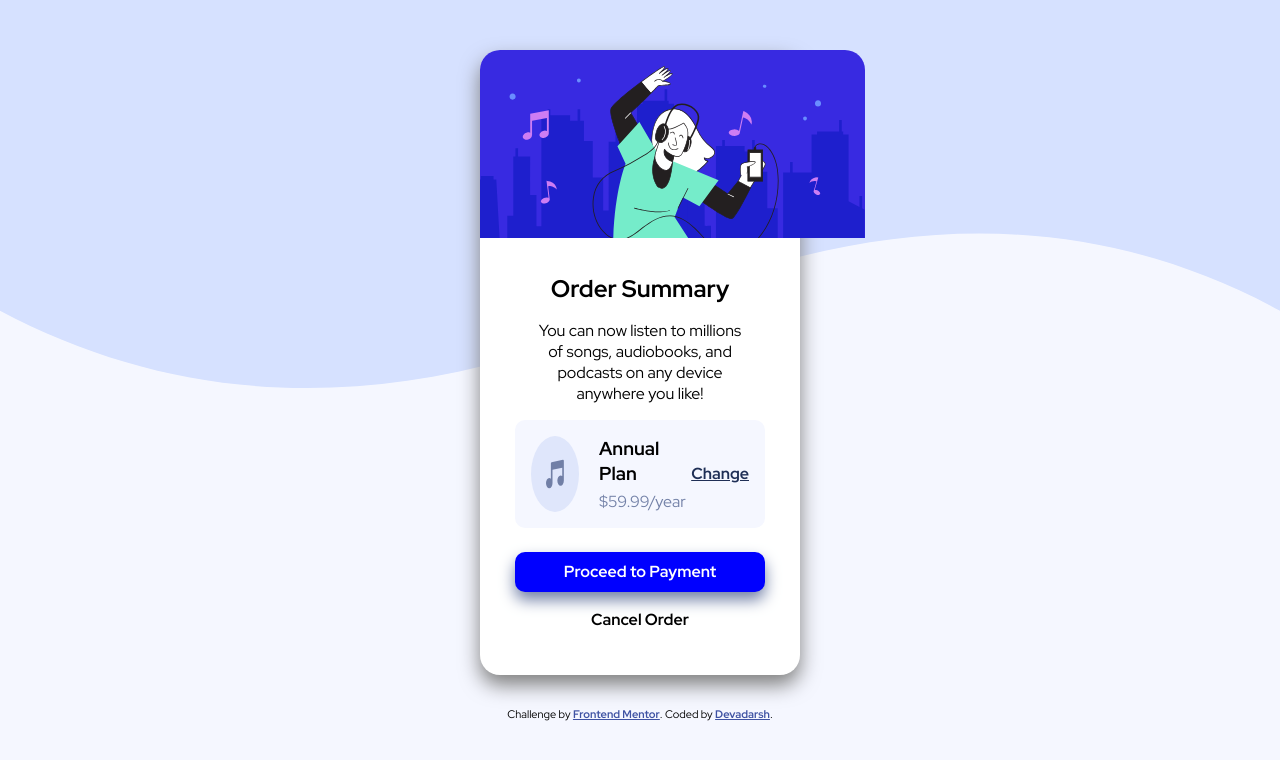
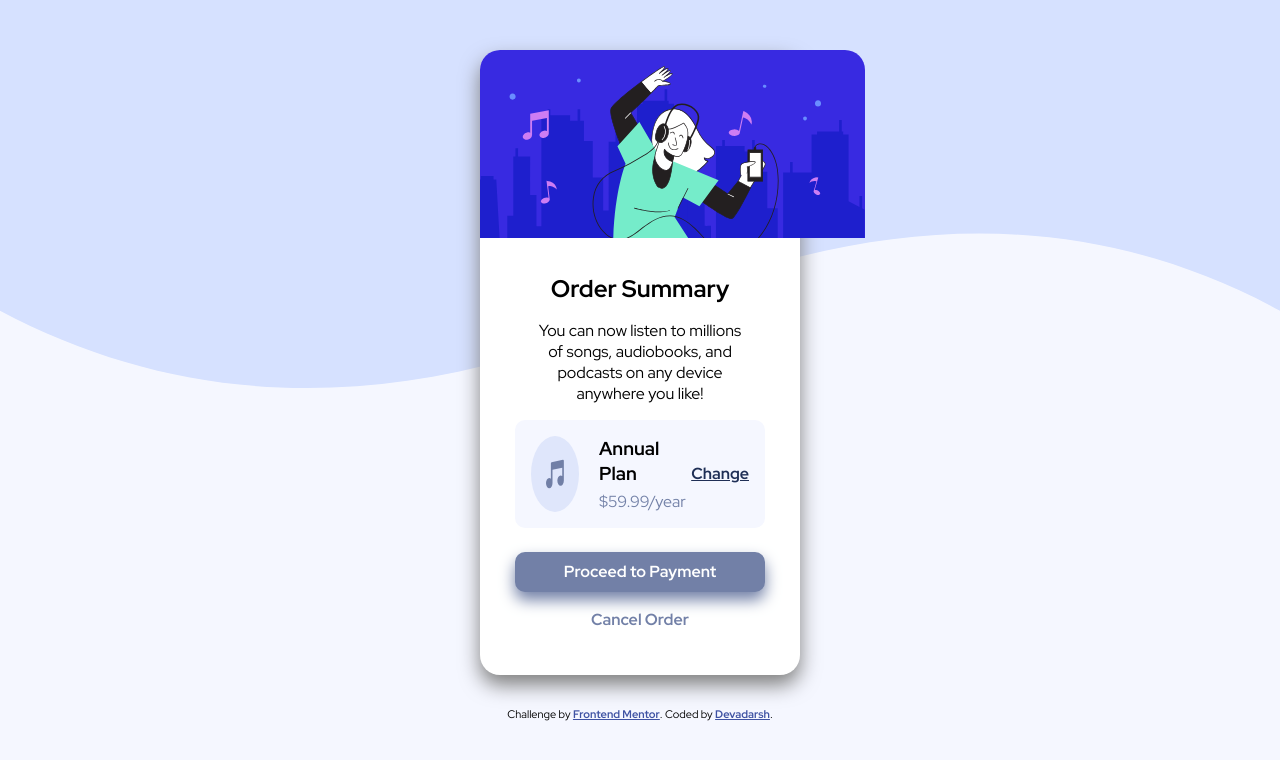
Before and after one commit to deimos19/stylingProjectsWeb, a plain HTML site: page order-card/index.html in a window 1280 px wide. In both pictures the pointer is over the button "Proceed to Payment". Drawn offline with Linux system fonts and the light colour scheme.

Commit message:
modified file

```diff
--- a/order-card/css/style.css
+++ b/order-card/css/style.css
@@ -63,7 +63,7 @@ button{
     height: 2.5rem;
     margin-top: 0.5rem;
     cursor: pointer;
-    background-color: blue;
+    background-color: hsl(245, 75%, 52%);
     color: white;
     border: none;
     border-radius: 10px;
@@ -72,11 +72,17 @@ button{
     font-size: 1rem;
     font-weight: bold;
 }
+button:hover{
+    background-color: hsl(224, 23%, 55%);
+}
 #plain-btn{
     background: none;
     border: none;
-    color: black;
+    color: hsl(224, 23%, 55%);
     box-shadow: none;
+}
+#plain-btn:hover{
+    color: hsl(223, 47%, 23%);
 }
 .plan{
     text-align: left;
@@ -90,6 +96,9 @@ a{
     font-weight: bold;
     color: hsl(223, 47%, 23%);
 }
+a:hover{
+    color: hsl(224, 23%, 55%);
+}
 .attribution{
     margin-top: 2rem;
 }
```
